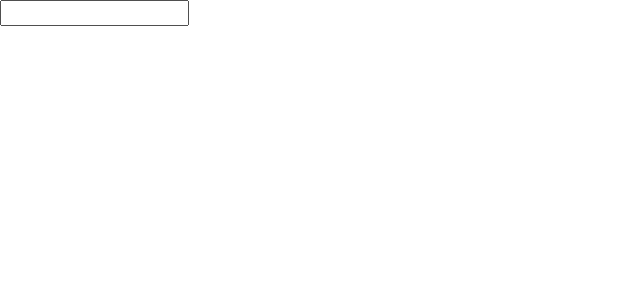
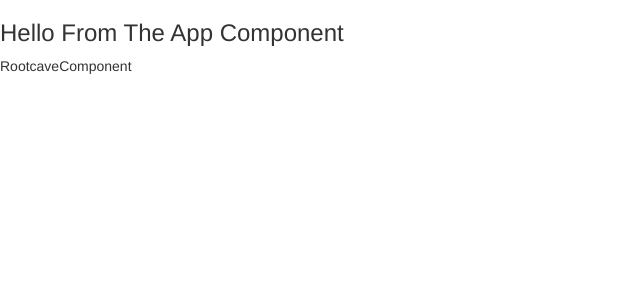
Before and after one commit to mfathei/my-dream-app, an Angular app: page / in a window 1280 px wide. Shown: the top 300 px of the page, without its empty margins (0-640 px from the left). Built offline with nearby package versions, Linux system fonts and the light colour scheme.

Commit message:
lesson 25 using rootcave component

```diff
--- a/src/app/app.component.html
+++ b/src/app/app.component.html
@@ -1,2 +1,3 @@
-<input type="text" name="" value="" [(ngModel)]="name">
-<p>{{ name }}</p>
+<h3>Hello From The App Component</h3>
+
+<app-rootcave></app-rootcave>
```
